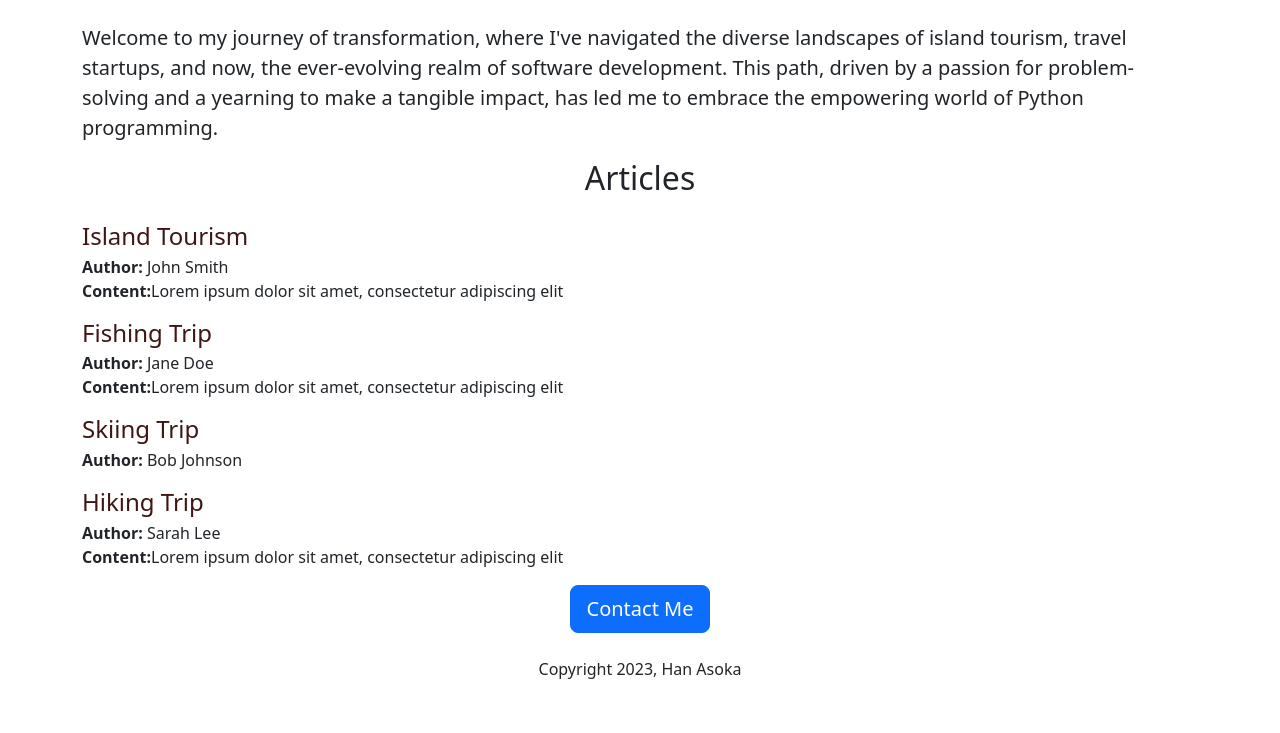
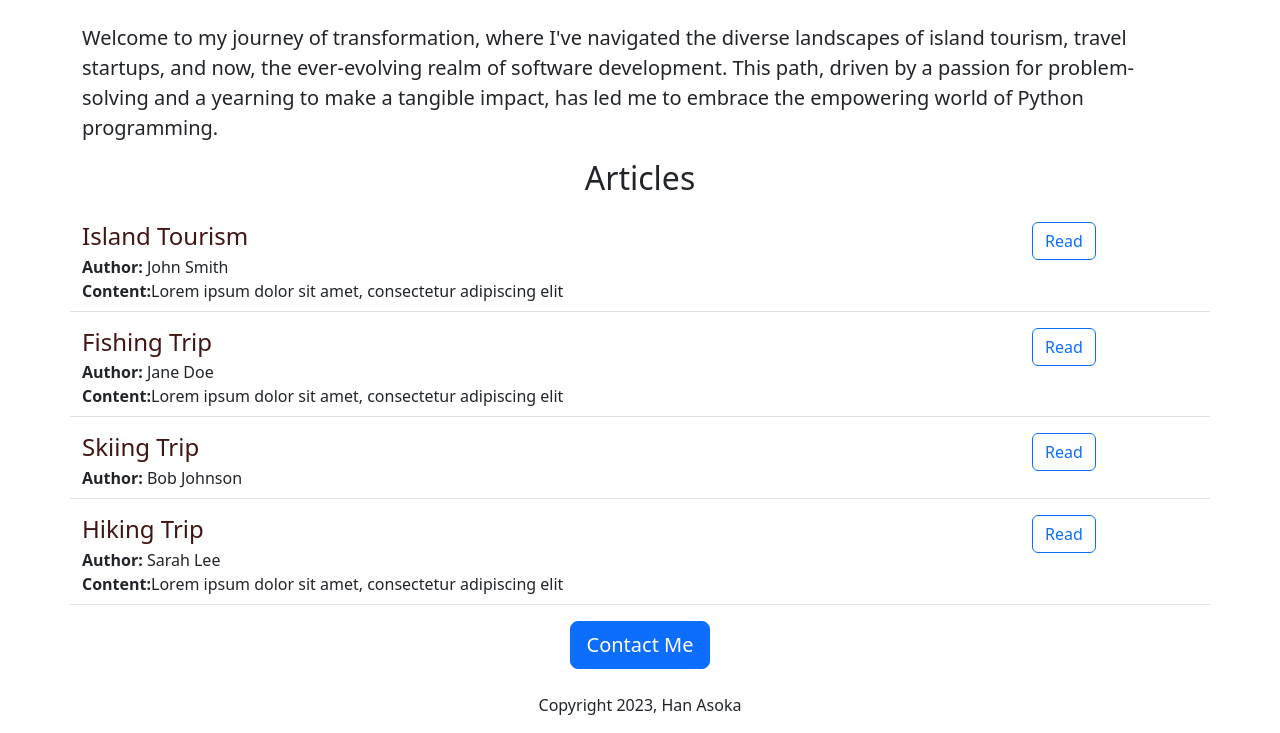
Before and after one commit to skylarasoka/journey, a Flask app: page / in a window 1280 px wide. Shown: the part 487-1220 px from the top of the page. Before the commit the page ends 1166 px from the top, so only its background shows below. Run offline with Flask 3, Linux system fonts and the light colour scheme.

Commit message:
render dynamic data using jinja template tags

```diff
--- a/templates/home.html
+++ b/templates/home.html
@@ -23,18 +23,7 @@
       <h2 class="text-center mt-2 mb-4">Articles</h2>
       <div>
         {% for article in jobs %}
-          <div style="margin-bottom:16px">
-            <h4 style="color:rgb(64, 22, 20); margin-bottom:4px">{{article["title"]}}
-            </h4>
-            <div>
-              <b>Author:</b> {{article["author"]}}
-            </div>
-            {% if "content" in article %}
-            <div>
-              <b>Content:</b>{{article["content"]}}
-            </div>
-            {% endif %}
-          </div>
+          {% include 'jobitem.html'%}
         {% endfor %}
       </div>
       <div class="text-center">
--- /dev/null
+++ b/templates/jobitem.html
@@ -0,0 +1,17 @@
+<div class="border-bottom row" style="margin-bottom:16px; padding-bottom: 8px">
+  <div class="col-10">
+    <h4 style="color:rgb(64, 22, 20); margin-bottom:4px">{{article["title"]}}
+    </h4>
+    <div>
+      <b>Author:</b> {{article["author"]}}
+    </div>
+    {% if "content" in article %}
+    <div>
+      <b>Content:</b>{{article["content"]}}
+    </div>
+    {% endif %}
+  </div>
+  <div class="col-2">
+    <button type="button" class="btn btn-outline-primary">Read</button>
+  </div>
+</div>
```
